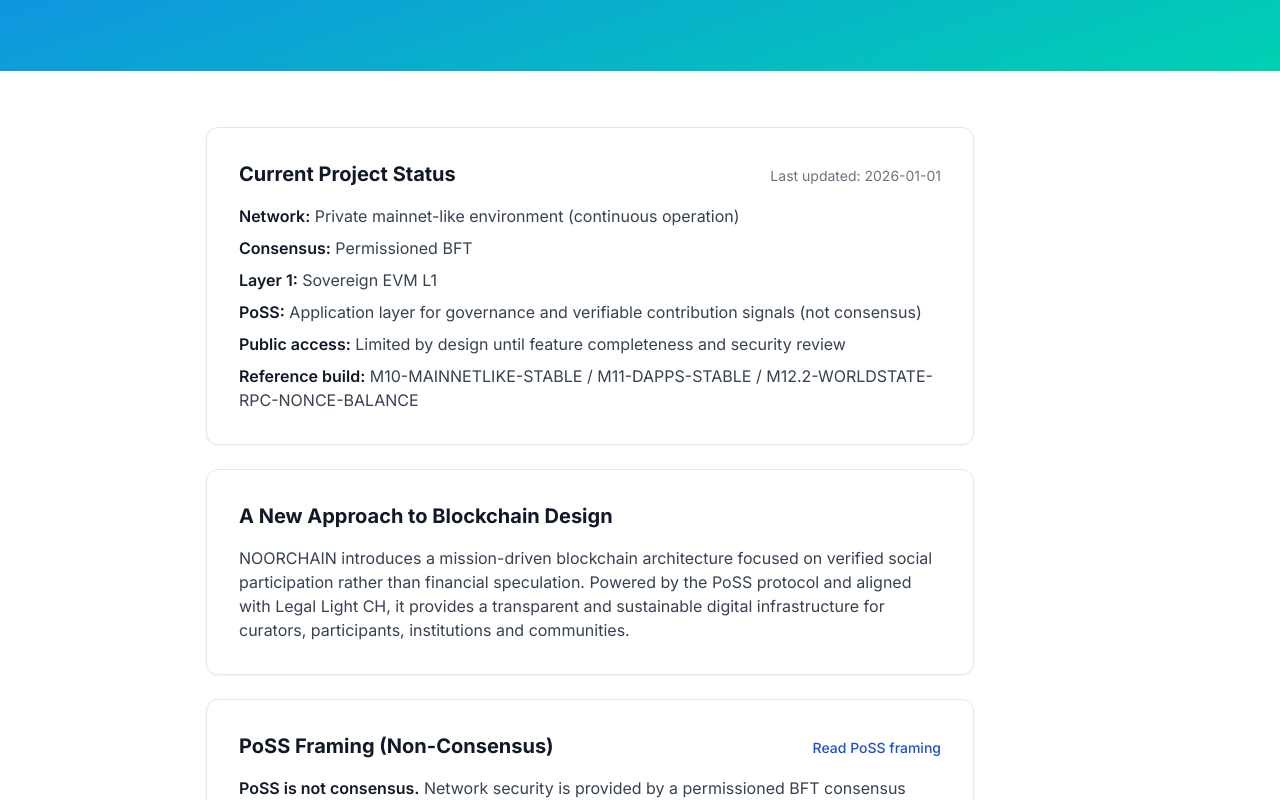
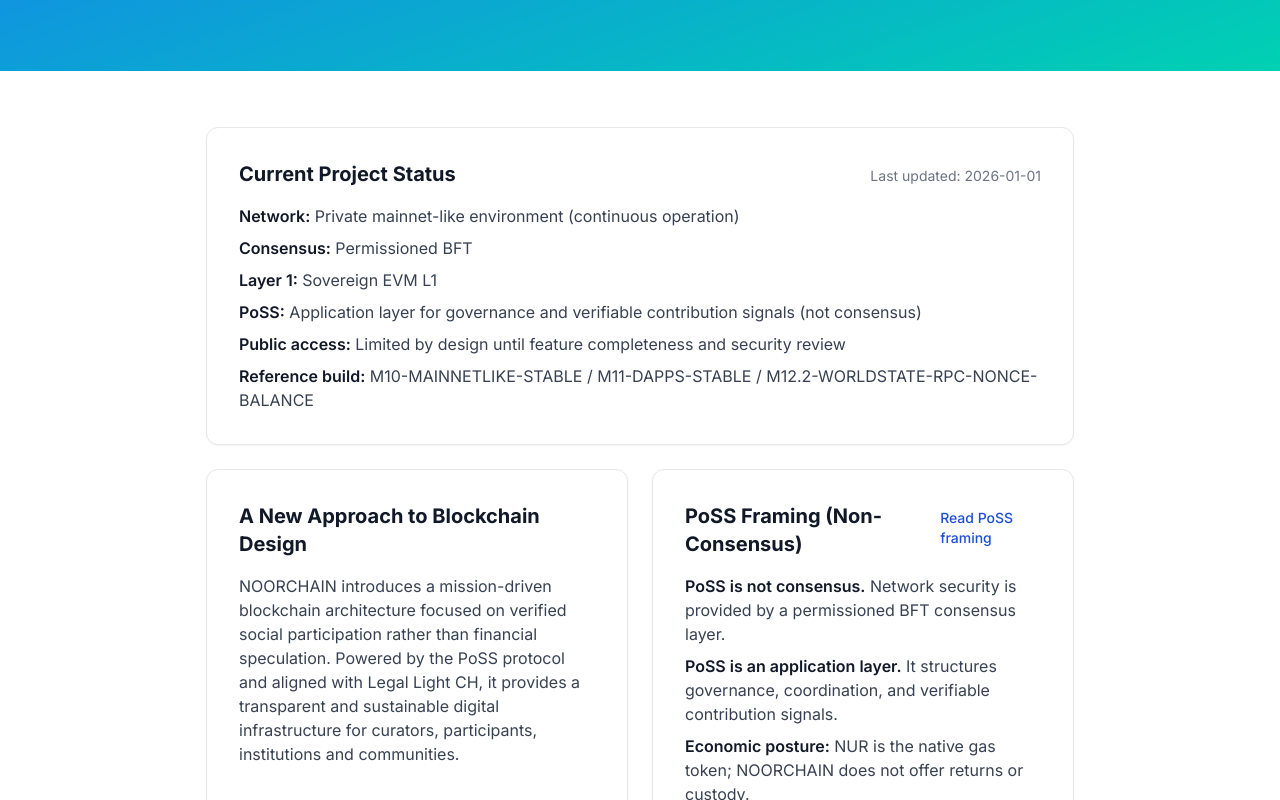
Before and after one commit to noorfinances-eng/noorchain-core, a Next.js app in the folder site/: page / in a window 1280 px wide. Shown: the part 440-1240 px from the top of the page. Built offline with nearby package versions, Linux system fonts and the light colour scheme.

Commit message:
Change layout from single column to grid format

```diff
--- a/site/app/page.tsx
+++ b/site/app/page.tsx
@@ -61,9 +61,9 @@ export default function HomePage() {
 
       {/* STATUS + INTRO + PoSS FRAMING — grouped for consistent spacing and visual rhythm */}
       <section className="container py-10 md:py-14">
-        <div className="max-w-3xl space-y-6">
+        <div className="max-w-6xl grid gap-6 md:grid-cols-2">
           {/* CURRENT PROJECT STATUS — factual, dated */}
-          <div className="rounded-xl border border-gray-200 bg-white p-6 md:p-8 shadow-sm">
+          <div className="rounded-xl border border-gray-200 bg-white p-6 md:p-8 shadow-sm md:col-span-2">
             <div className="flex flex-col sm:flex-row sm:items-baseline sm:justify-between gap-2 mb-4">
               <h2 className="text-lg sm:text-xl font-bold text-gray-900">
                 Current Project Status
```
